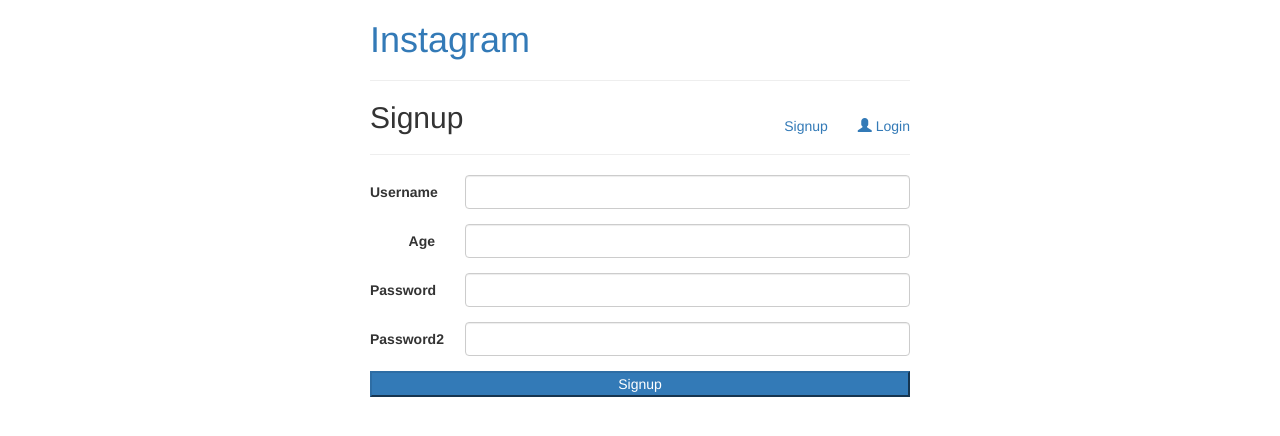
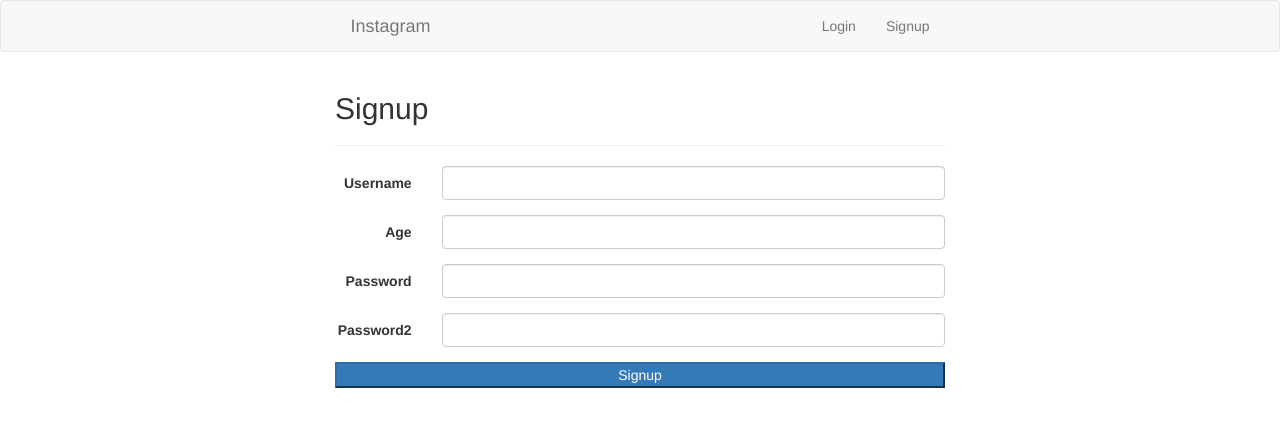
Before and after one commit to bookpark/Instagram, a Django app: page /members/signup/ in a window 1280 px wide. Shown: the top 436 px of the page. Run offline with Django 3.2, Linux system fonts and the light colour scheme; parts of the project's set-up code (start-up, migrations or seed data) failed here and were passed over; some libraries are stand-ins or nearby versions.

Commit message:
template 변경

```diff
--- a/instagram/templates/base.html
+++ b/instagram/templates/base.html
@@ -12,25 +12,45 @@
 
 </head>
 <body>
-<div class="container">
-    <div class="col-lg-6 col-lg-offset-3 col-md-8 col-md-offset-2 col-sm-10 col-sm-offset-1 col-xs-12">
-        <h1><a href="{% url 'post:post_list' %}">Instagram</a></h1>
-        <hr>
+<div>
+    <nav class="navbar navbar-default">
+        <div class="col-lg-6 col-lg-offset-3
+				col-md-8 col-md-offset-2
+				col-sm-10 col-sm-offset-1
+				col-xs-12">
+            <div class="navbar-header">
+                <button type="button" class="navbar-toggle collapsed" data-toggle="collapse" data-target="#top-nav">
+                    <span class="sr-only">Toggle navigation</span>
+                    <span class="icon-bar"></span>
+                    <span class="icon-bar"></span>
+                    <span class="icon-bar"></span>
+                </button>
+                <a class="navbar-brand" href="{% url 'post:post_list' %}">Instagram</a>
+            </div>
+            <div class="collapse navbar-collapse" id="top-nav">
                 <ul class="nav navbar-nav navbar-right">
                     {% if user.is_authenticated %}
-                <li><a href="{% url 'post:post_upload' %}"><span class="glyphicon glyphicon-camera"></span> 사진 업로드</a>
-                </li>
-                <li><a href="#"><span class="glyphicon glyphicon-apple"></span> {{ user.username }} 님 환영합니다</a>
-                </li>
+                        <li><a href="{% url 'post:post_upload' %}">+ Add Post</a></li>
                         <li><a href="{% url 'member:signout' %}">Logout</a></li>
                     {% else %}
+                        <li><a href="{% url 'member:signin' %}">Login</a></li>
                         <li><a href="{% url 'member:signup' %}">Signup</a></li>
-                <li><a href="{% url 'member:signin' %}"> <span class="glyphicon glyphicon-user"></span> Login</a></li>
                     {% endif %}
                 </ul>
+            </div>
+        </div>
+    </nav>
+    <div class="col-lg-6 col-lg-offset-3
+				col-md-8 col-md-offset-2
+				col-sm-10 col-sm-offset-1
+				col-xs-12">
+
+        <h1>{% block title %}{% endblock %}</h1>
+
         {% block content %}
         {% endblock %}
     </div>
 </div>
-</body>
+<script src="https://ajax.googleapis.com/ajax/libs/jquery/1.11.2/jquery.min.js"></script>
+<script src="https://maxcdn.bootstrapcdn.com/bootstrap/3.3.2/js/bootstrap.min.js"></script>
 </html>
```
Lines whose indentation alone changed are shown as unchanged.
